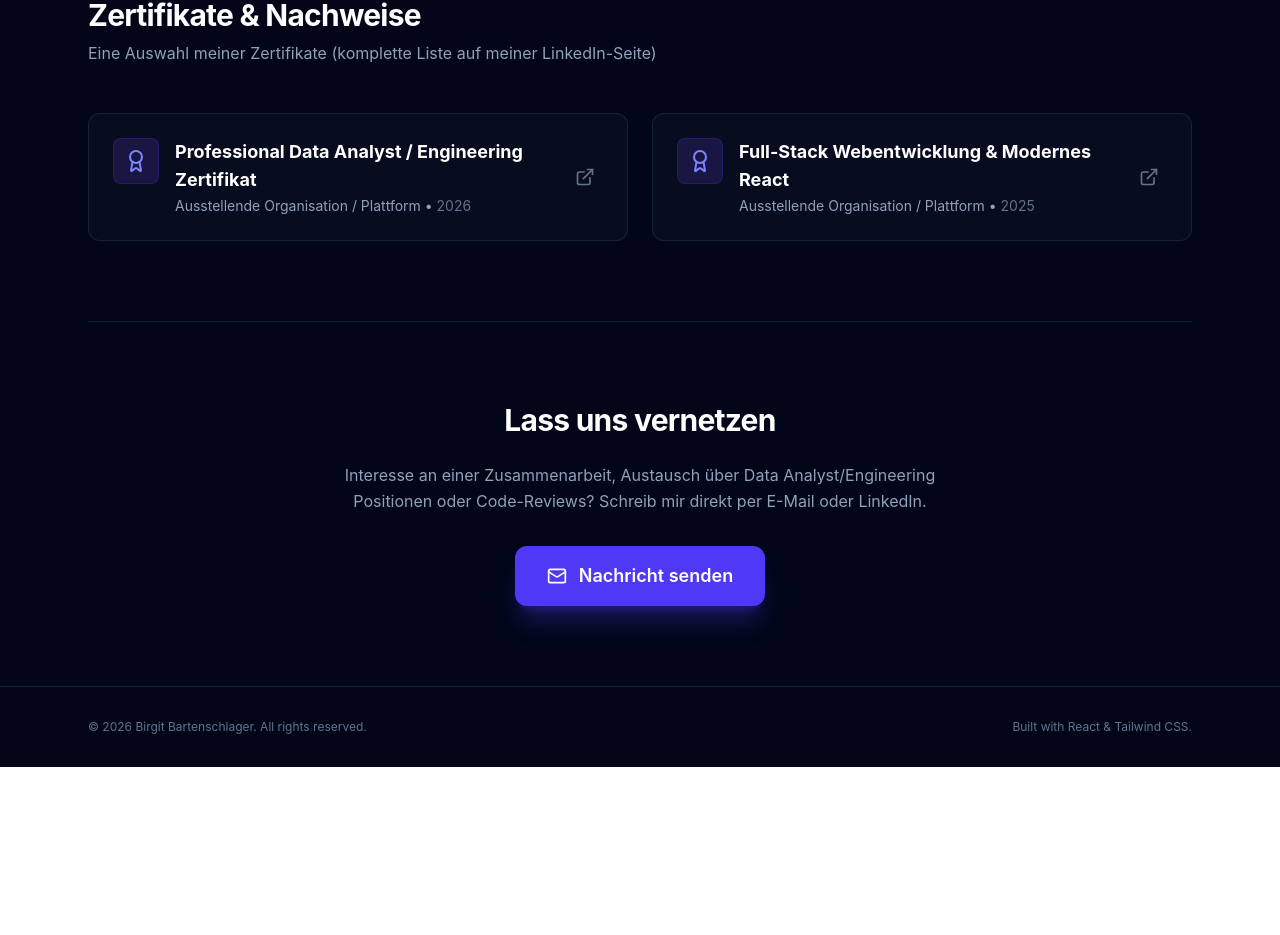
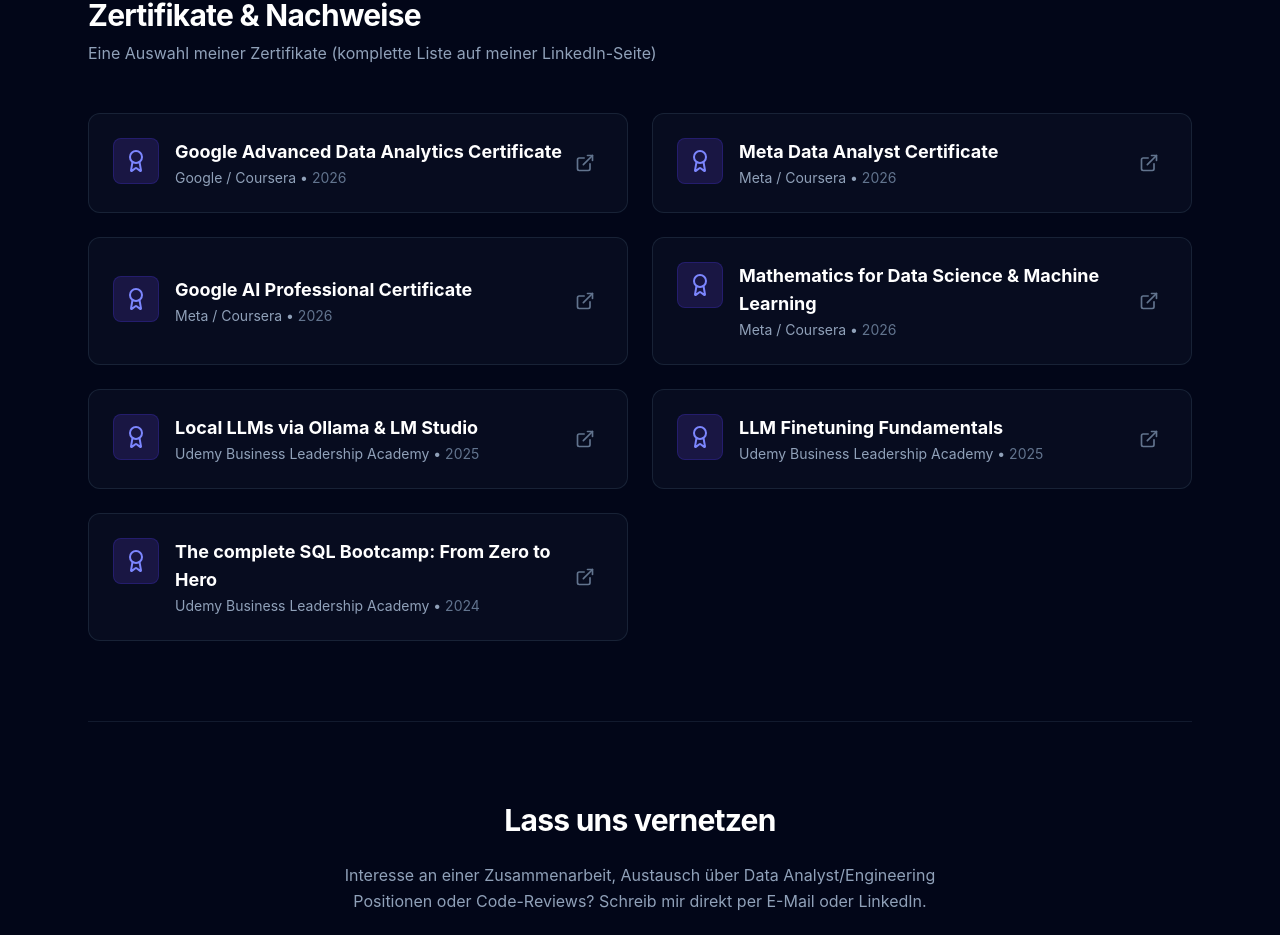
Before and after one commit to birgit2704/data_analysis_and_machine_learning_portfolio_2026, a React (Vite) app: page / in a window 1280 px wide. Shown: the part 2332-3267 px from the top of the page. Before the commit the page ends 3099 px from the top, so only its background shows below. Built offline with nearby package versions, Linux system fonts and the light colour scheme.

Commit message:
update certificates section

```diff
--- a/src/data/portfolioData.js
+++ b/src/data/portfolioData.js
@@ -117,17 +117,59 @@
     certificates: [
       {
         id: 1,
-        title: "Professional Data Analyst / Engineering Certification",
-        issuer: "Issuing Organization / Platform",
+        title: "Google Advanced Data Analytics Certificate",
+        issuer: "Google / Coursera",
         date: "2026",
-        credentialUrl: "https://example.com/verify/123",
+        credentialUrl:
+          "https://www.coursera.org/account/accomplishments/specialization/6LNGFMYZ9YEW",
       },
       {
         id: 2,
-        title: "Full-Stack Web Development & Modern React",
-        issuer: "Issuing Organization / Platform",
+        title: "Meta Data Analyst Certificate",
+        issuer: "Meta / Coursera",
+        date: "2026",
+        credentialUrl:
+          "https://www.coursera.org/account/accomplishments/specialization/IDKYVP40ECZ5",
+      },
+      {
+        id: 3,
+        title: "Google AI Professional Certificate",
+        issuer: "Meta / Coursera",
+        date: "2026",
+        credentialUrl:
+          "https://www.coursera.org/account/accomplishments/specialization/TU5A3241P3OS",
+      },
+      {
+        id: 4,
+        title: "Mathematics for Data Science & Machine Learning",
+        issuer: "Meta / Coursera",
+        date: "2026",
+        credentialUrl:
+          "https://www.coursera.org/account/accomplishments/specialization/I9Y87MGSSDYV",
+      },
+      {
+        id: 5,
+        title: "Local LLMs via Ollama & LM Studio",
+        issuer: "Udemy Business Leadership Academy",
         date: "2025",
-        credentialUrl: "https://example.com/verify/456",
+        credentialUrl:
+          "https://www.udemy.com/certificate/UC-02fc736c-e6ee-414f-bca5-5dcba689064e/",
+      },
+      {
+        id: 6,
+        title: "LLM Finetuning Fundamentals",
+        issuer: "Udemy Business Leadership Academy",
+        date: "2025",
+        credentialUrl:
+          "https://www.udemy.com/certificate/UC-31ae0fb3-dacb-4b5a-8edf-9df43fa433ee/",
+      },
+      {
+        id: 7,
+        title: "The complete SQL Bootcamp: From Zero to Hero",
+        issuer: "Udemy Business Leadership Academy",
+        date: "2024",
+        credentialUrl:
+          "https://www.udemy.com/certificate/UC-9e89492e-373f-4ae1-91bd-5bc0b9a28aea/",
       },
     ],
   },
@@ -249,17 +291,59 @@
     certificates: [
       {
         id: 1,
-        title: "Professional Data Analyst / Engineering Zertifikat",
-        issuer: "Ausstellende Organisation / Plattform",
+        title: "Google Advanced Data Analytics Certificate",
+        issuer: "Google / Coursera",
         date: "2026",
-        credentialUrl: "https://example.com/verify/123",
+        credentialUrl:
+          "https://www.coursera.org/account/accomplishments/specialization/6LNGFMYZ9YEW",
       },
       {
         id: 2,
-        title: "Full-Stack Webentwicklung & Modernes React",
-        issuer: "Ausstellende Organisation / Plattform",
+        title: "Meta Data Analyst Certificate",
+        issuer: "Meta / Coursera",
+        date: "2026",
+        credentialUrl:
+          "https://www.coursera.org/account/accomplishments/specialization/IDKYVP40ECZ5",
+      },
+      {
+        id: 3,
+        title: "Google AI Professional Certificate",
+        issuer: "Meta / Coursera",
+        date: "2026",
+        credentialUrl:
+          "https://www.coursera.org/account/accomplishments/specialization/TU5A3241P3OS",
+      },
+      {
+        id: 4,
+        title: "Mathematics for Data Science & Machine Learning",
+        issuer: "Meta / Coursera",
+        date: "2026",
+        credentialUrl:
+          "https://www.coursera.org/account/accomplishments/specialization/I9Y87MGSSDYV",
+      },
+      {
+        id: 5,
+        title: "Local LLMs via Ollama & LM Studio",
+        issuer: "Udemy Business Leadership Academy",
         date: "2025",
-        credentialUrl: "https://example.com/verify/456",
+        credentialUrl:
+          "https://www.udemy.com/certificate/UC-02fc736c-e6ee-414f-bca5-5dcba689064e/",
+      },
+      {
+        id: 6,
+        title: "LLM Finetuning Fundamentals",
+        issuer: "Udemy Business Leadership Academy",
+        date: "2025",
+        credentialUrl:
+          "https://www.udemy.com/certificate/UC-31ae0fb3-dacb-4b5a-8edf-9df43fa433ee/",
+      },
+      {
+        id: 7,
+        title: "The complete SQL Bootcamp: From Zero to Hero",
+        issuer: "Udemy Business Leadership Academy",
+        date: "2024",
+        credentialUrl:
+          "https://www.udemy.com/certificate/UC-9e89492e-373f-4ae1-91bd-5bc0b9a28aea/",
       },
     ],
   },
```
